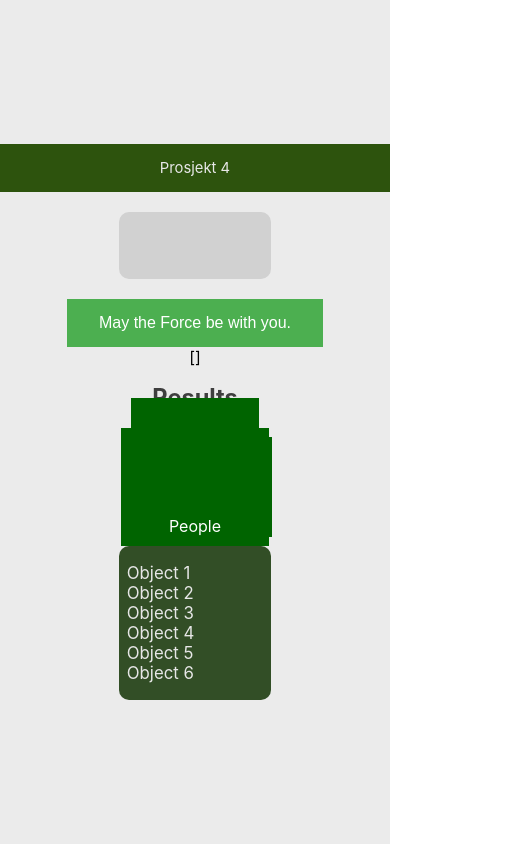
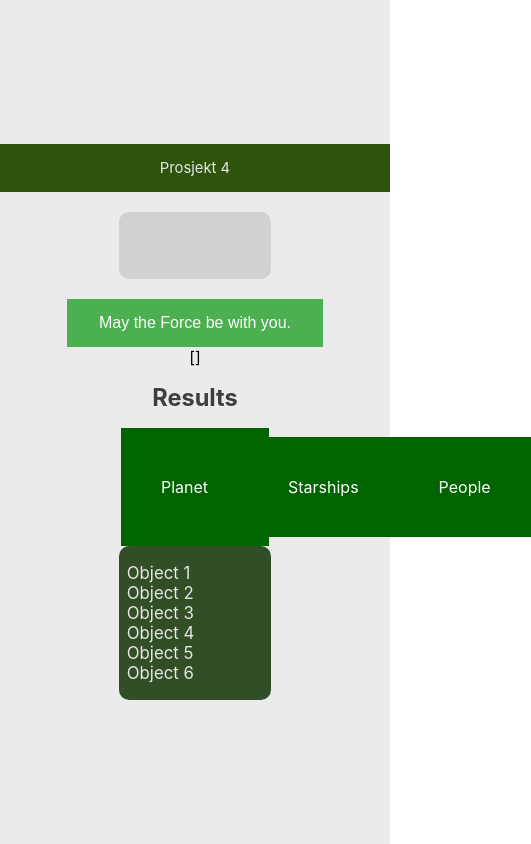
Before and after one commit to FluidSense/webdev-prosjekt4, a React (Create React App) app in the folder projectum-quattuor/: page / in a window 390 px wide. Shown: the whole page, 531 px wide, since content can reach past the window. Built offline with nearby package versions, Linux system fonts and the light colour scheme.

Commit message:
#6 small designfix to make buttons more responsive.

```diff
--- a/projectum-quattuor/src/App.css
+++ b/projectum-quattuor/src/App.css
@@ -96,7 +96,6 @@ input[type="submit"]{
   display: flex;
   font-size: 16px;
   justify-content: space-around;
-  flex-wrap: wrap;
   width: 38vw;
   margin: 0 auto;
   height:14vh;
@@ -115,9 +114,13 @@ input[type="checkbox"] {
   padding:40px;
   color: white;
     background-color: darkgreen;
+    -webkit-transition: background-color 0.5s ease-out;
+    -moz-transition: background-color 0.5s ease-out;
+    -o-transition: background-color 0.5s ease-out;
+    transition: background-color 0.5s ease-out;
 }
 .checkbox label:hover {
-  transition: background-color 0.2s ease;
+  transition: background-color 0.2s ease-in-out;
   background-color: green;
   cursor: pointer;
 }
```
